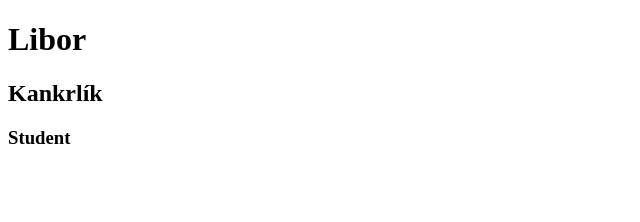
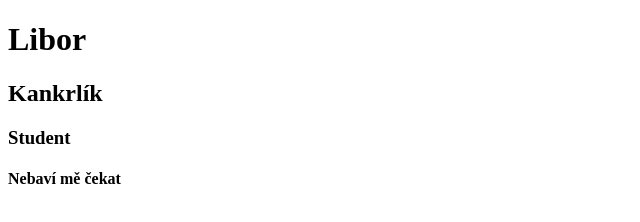
Before and after one commit to liborkankrlik2248/github-demo, a plain HTML site: page index.html in a window 1280 px wide. Shown: the whole page, without its empty margins (0-640 px from the left). Drawn offline with Linux system fonts and the light colour scheme.

Commit message:
čekání

```diff
--- a/index.html
+++ b/index.html
@@ -10,6 +10,7 @@
         <h1>Libor</h1>
         <h2>Kankrlík</h2>
         <h3>Student</h3>
+        <h4>Nebaví mě čekat</h4>
     </header>
 </body>
 </html>
```
